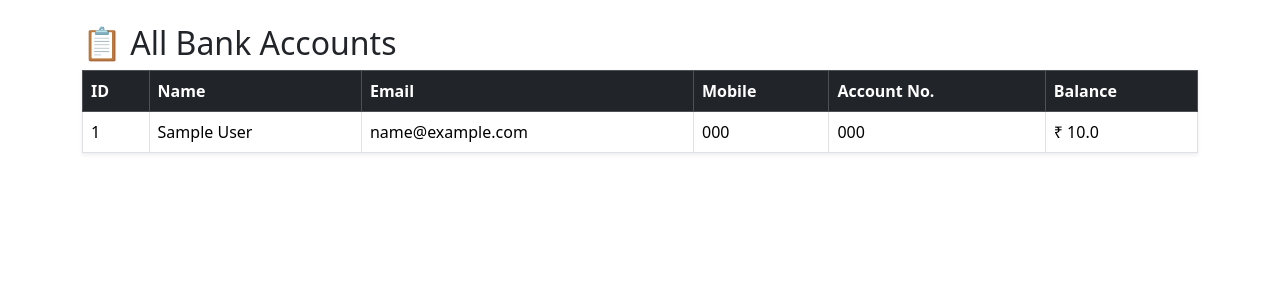
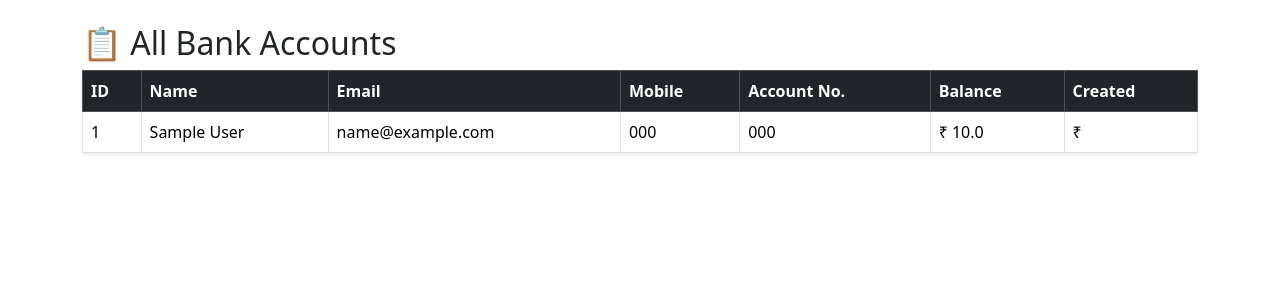
Before and after one commit to DEVENDRA-5470/FLASK-PROJECTS, a Flask app: page /dashboard in a window 1280 px wide. Shown: the part 56-356 px from the top of the page. Run offline with Flask 3, Linux system fonts and the light colour scheme; the visitor is signed in with stand-in values (Sample User, id 1); tables that the repository leaves empty hold one stand-in row (values such as "Sample post").

Commit message:
Update dashboard.html

```diff
--- a/Banking-app/templates/dashboard.html
+++ b/Banking-app/templates/dashboard.html
@@ -7,7 +7,7 @@
   <table class="table table-bordered table-hover shadow-sm">
     <thead class="table-dark">
       <tr>
-        <th>ID</th><th>Name</th><th>Email</th><th>Mobile</th><th>Account No.</th><th>Balance</th>
+        <th>ID</th><th>Name</th><th>Email</th><th>Mobile</th><th>Account No.</th><th>Balance</th><th>Created</th>
       </tr>
     </thead>
     <tbody>
@@ -19,7 +19,7 @@
   <td>{{ acc['mobile'] }}</td>
   <td>{{ acc['acc_number'] }}</td>
   <td>₹ {{ acc['balance'] }}</td>
-
+ <td>₹ {{ acc['created'] }}</td>
 </tr>
 {% endfor %}
 
```
